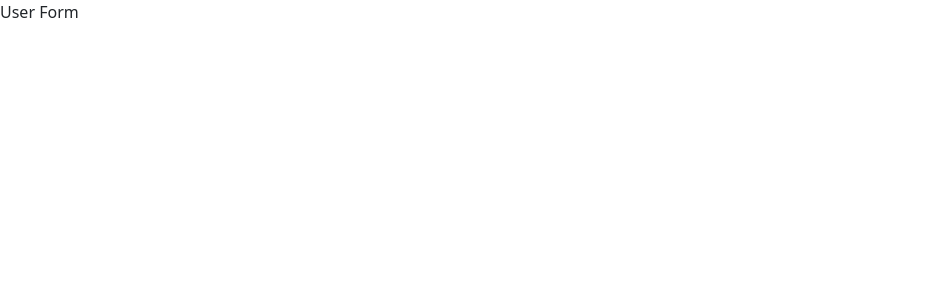
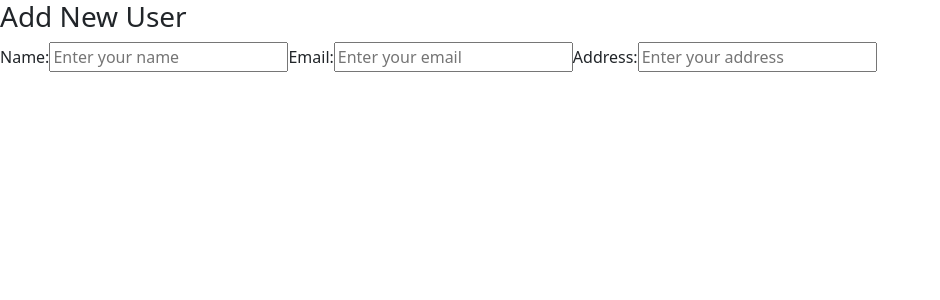
Before and after one commit to wilkinsjohnstanley/CRUD, a React (Create React App) app in the folder client/: page /add in a window 1280 px wide. Shown: the top 300 px of the page, without its empty margins (0-940 px from the left). Built offline with nearby package versions, Linux system fonts and the light colour scheme.

Commit message:
pog-gress

```diff
--- a/client/src/addUser/AddUser.jsx
+++ b/client/src/addUser/AddUser.jsx
@@ -2,8 +2,36 @@ import React from 'react'
 
 const AddUser = () => {
   return (
-    <div>
-      User Form
+    <div className='addUser'>
+       <h3>Add New User</h3>
+       <form className='addUserForm'>
+        <div className='inputGroup'>
+          <label htmlFor='name'>Name:</label>
+          <input
+          type='text'
+          id='name'
+          name='name'
+          autoComplete='off'
+          placeholder='Enter your name'
+          />
+          <label htmlFor='email'>Email:</label>
+          <input
+          type='text'
+          id='email'
+          email='email'
+          autoComplete='off'
+          placeholder='Enter your email'
+          />
+          <label htmlFor='address'>Address:</label>
+          <input
+          type='text'
+          id='address'
+          address='address'
+          autoComplete='off'
+          placeholder='Enter your address'
+          />
+        </div>
+       </form>
     </div>
   )
 }
```
Also changed, not shown: client/src/addUser/adduser.css (added).
